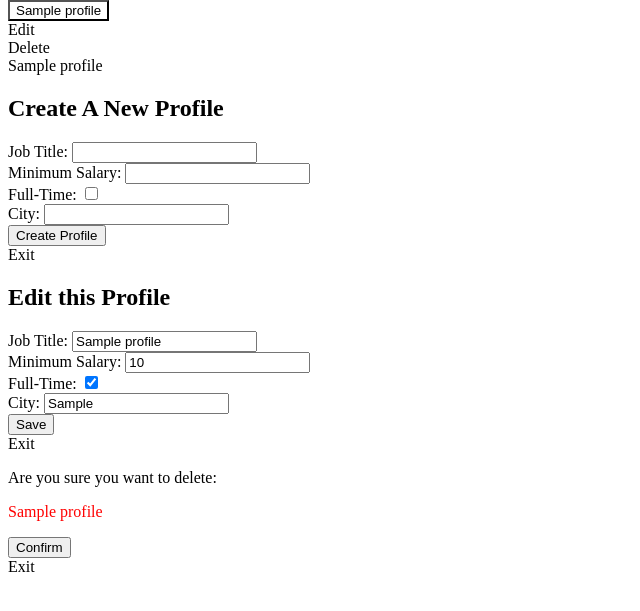
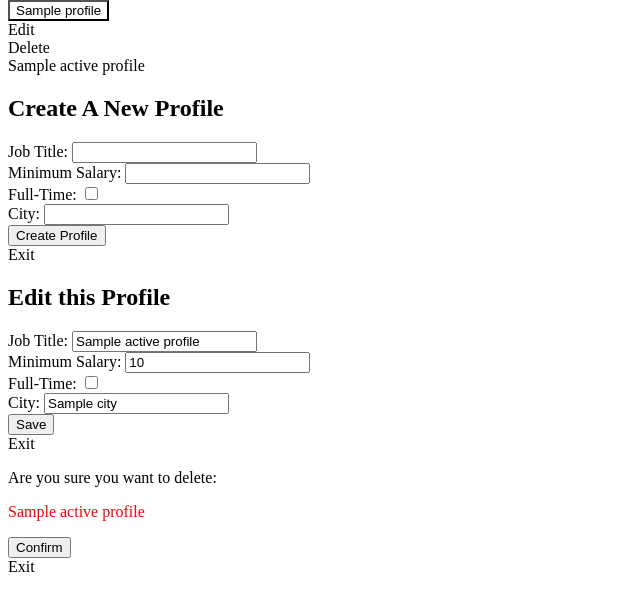
Before and after one commit to HaashimH1/deploma4, a Django app: template users/templates/dashboard.html in a window 1280 px wide. Shown: the part 26-637 px from the top of the page, without its empty margins (0-640 px from the left). Run offline with Django 5.2, Linux system fonts and the light colour scheme; tables that the repository leaves empty hold one stand-in row (values such as "Sample post"); the template is opened without the code that fills it: values that come from a table or form of the project are taken from there, most other values are stand-ins (such as "Sample title", 1, 10 or a date in 2020).

Commit message:
feat: instead of looping through all profiles to find active profile, variable for active profile is used

```diff
--- a/users/templates/dashboard.html
+++ b/users/templates/dashboard.html
@@ -45,13 +45,8 @@
     <div class="dashboard-divider"></div>
 
     <div class="dashboard-segment dashboard-content-container">
-        {% for profile in profiles %}
-        {% if profile.active %}
 
-        {{ profile.job_title }}
-
-        {% endif %}
-        {% endfor%}
+        {{ active_profile.job_title }}
 
     </div>
 
@@ -91,8 +86,7 @@
     </form>
 </div>
 
-{% for profile in profiles %}
-{% if profile.active %}
+
 <div class="edit-profile">
     <h2>Edit this Profile</h2>
     <form method="post" class="profile-form">
@@ -100,25 +94,25 @@
 
         <div class="profile-fields-container">
             <label for="job_title">Job Title:</label>
-            <input type="text" id="job_title" name="job_title" value="{{profile.job_title}}" required>
+            <input type="text" id="job_title" name="job_title" value="{{active_profile.job_title}}" required>
         </div>
 
         <div class="profile-fields-container">
             <label for="min_salary">Minimum Salary:</label>
-            <input type="number" id="min_salary" name="min_salary" value="{{profile.min_salary}}" required>
+            <input type="number" id="min_salary" name="min_salary" value="{{active_profile.min_salary}}" required>
         </div>
 
         <div class="profile-fields-container">
             <label for="is_full_time">Full-Time:</label>
-            <input type="checkbox" id="is_full_time" name="is_full_time" {% if profile.is_full_time %} checked {% endif %}>
+            <input type="checkbox" id="is_full_time" name="is_full_time" {% if active_profile.is_full_time %} checked {% endif %}>
         </div>
 
         <div class="profile-fields-container">
             <label for="city">City:</label>
-            <input type="text" id="city" name="city" value="{{profile.city}}" required>
+            <input type="text" id="city" name="city" value="{{active_profile.city}}" required>
         </div>
 
-        <input type="hidden" name="profile_id" value="{{ profile.id }}">
+        <input type="hidden" name="profile_id" value="{{ active_profile.id }}">
 
         <div class="pop-up-options-container">
             <button type="submit" name="edit_profile">Save</button>
@@ -132,17 +126,15 @@
 <div class="delete-profile-popup-container">
 
     <p>Are you sure you want to delete:</p>
-    <p style="color: red;">{{ profile.job_title }}</p>
+    <p style="color: red;">{{ active_profile.job_title }}</p>
     <form method="post" class="pop-up-options-container">
         {% csrf_token %}
-        <input type="hidden" name="profile_id" value="{{ profile.id }}">
+        <input type="hidden" name="profile_id" value="{{ active_profile.id }}">
         <button type="submit" name="delete_profile" class="delete-profile-confirm">Confirm</button>
         <div class="exit-popup-container">Exit</div>
     </form>
 
 </div>
 
-{% endif %}
-{% endfor%}
 
 {% endblock %}
--- a/users/views.py
+++ b/users/views.py
@@ -4,7 +4,7 @@
 from django.contrib.auth.decorators import login_required
 from .forms import UserRegisterForm
 from django.contrib import messages
-from profiles.utils import get_profiles_for_user, create_profile, edit_profile, delete_profile, make_all_profiles_inactive, activate_profile_for_user
+from profiles.utils import get_profiles_for_user, create_profile, edit_profile, delete_profile, make_all_profiles_inactive, activate_profile_for_user, get_active_profile_for_user
 
 # Public Home Page
 def home_view(request):
@@ -101,9 +101,11 @@
         return redirect("dashboard")
 
     profiles = get_profiles_for_user(request.user)  # Get all profiles for the user
+    active_profile = get_active_profile_for_user(request.user)
     profiles_count = len(profiles) # Get the amount of profiles for the user
 
     return render(request, 'dashboard.html', {
         'profiles': profiles,
-        "profiles_count": profiles_count
+        "profiles_count": profiles_count,
+        "active_profile": active_profile
         })
```
Also changed, not shown: profiles/utils.py (+6 -2 lines).
